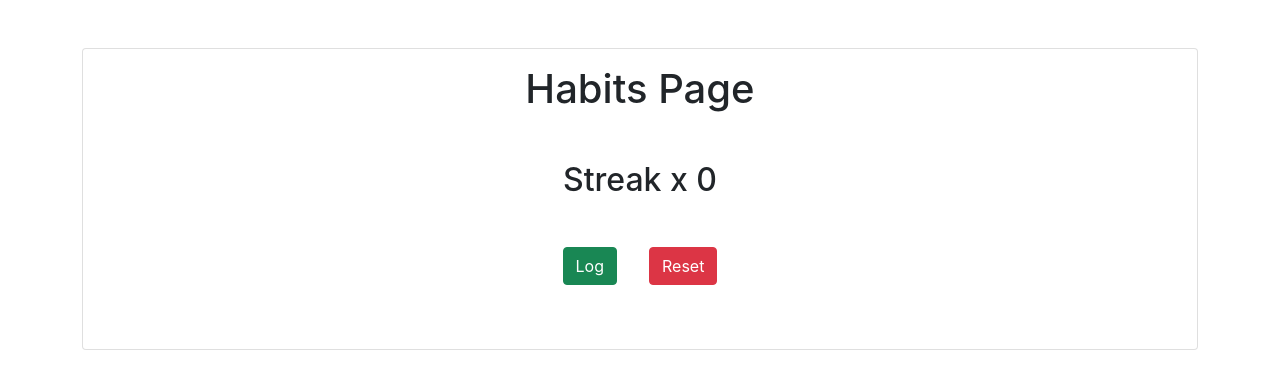
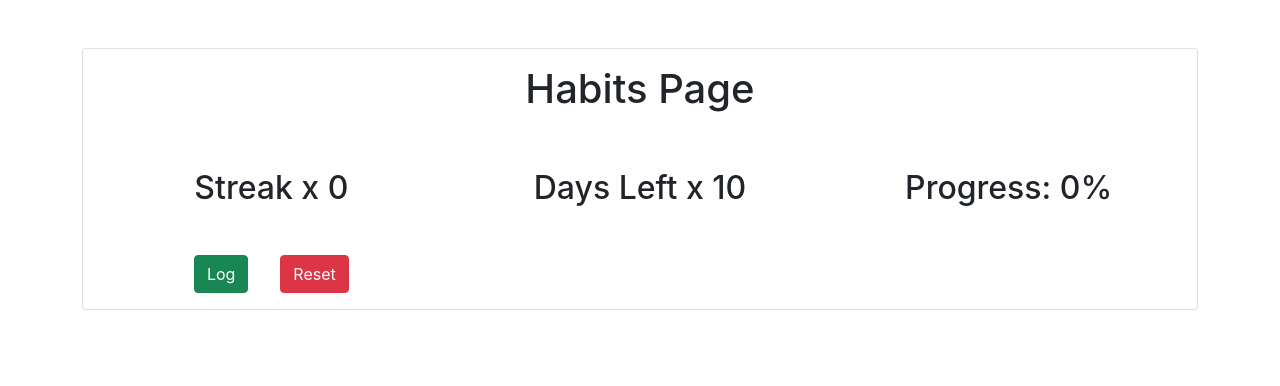
Before and after one commit to Carlosgerman353/Habitual, a React (Create React App) app: page / in a window 1280 px wide. Shown: the top 386 px of the page. Built offline with nearby package versions, Linux system fonts and the light colour scheme.

Commit message:
Started Skeleton of habits page
-Added Days Left and Progress percentage

```diff
--- a/package.json
+++ b/package.json
@@ -8,7 +8,7 @@
     "@testing-library/user-event": "^13.5.0",
     "react": "^18.2.0",
     "react-dom": "^18.2.0",
-    "react-scripts": "5.0.1",
+    "react-scripts": "^5.0.1",
     "web-vitals": "^2.1.4"
   },
   "scripts": {
--- a/src/App.js
+++ b/src/App.js
@@ -7,18 +7,43 @@ function App() {
 
 
   const [count, setCount] = useState(0);
+  const [days, setDays] = useState(10);
+  var [progress, setProgress] = useState(days); //Sets progress equal to INITIAL value of days
   return (<div className = "container">
     <div className="card text-center my-5">
-      <div className = "card-body">
+      <div className = "card-body row">
+
         <h1>Habits Page</h1>
-        <div className="my-5">
+
+        {/* Try to change progress and day data with JSX. Ideally, each var should be independent */}
+        {/* Implement a "next day" button to simulate time passage and potentially break streaks */}
+        {/* Add condition to prevent Days from dropping below 0. */}
+
+        {/* Streak Display */}
+        <div className="col">
             <h2 className = "my-5"> Streak x {count} </h2>
+
+            {/* Increase Count */}
             <button className = "btn btn-success mx-3"
             onClick={() => setCount(count + 1)}
             > Log </button>
+
+            {/* Reset Count (for testing purposes) */}
             <button className = "btn btn-danger mx-3"
             onClick={() => setCount(0)}> Reset </button>
         </div>
+
+        {/* Days Display */}
+        <div className="col">
+            <h2 className = "my-5"> Days Left x {days - count} </h2>
+        </div>
+
+        {/* Progress Display */}
+        <div className="col">
+            <h2 className = "my-5"> Progress: {( (progress - (days - count)) / progress )  * 100}% </h2>
+        </div>
+
+
       </div>
     </div>
   </div>);
```
Also changed, not shown: 1 other file (tests, documents, lock files or other folders).
